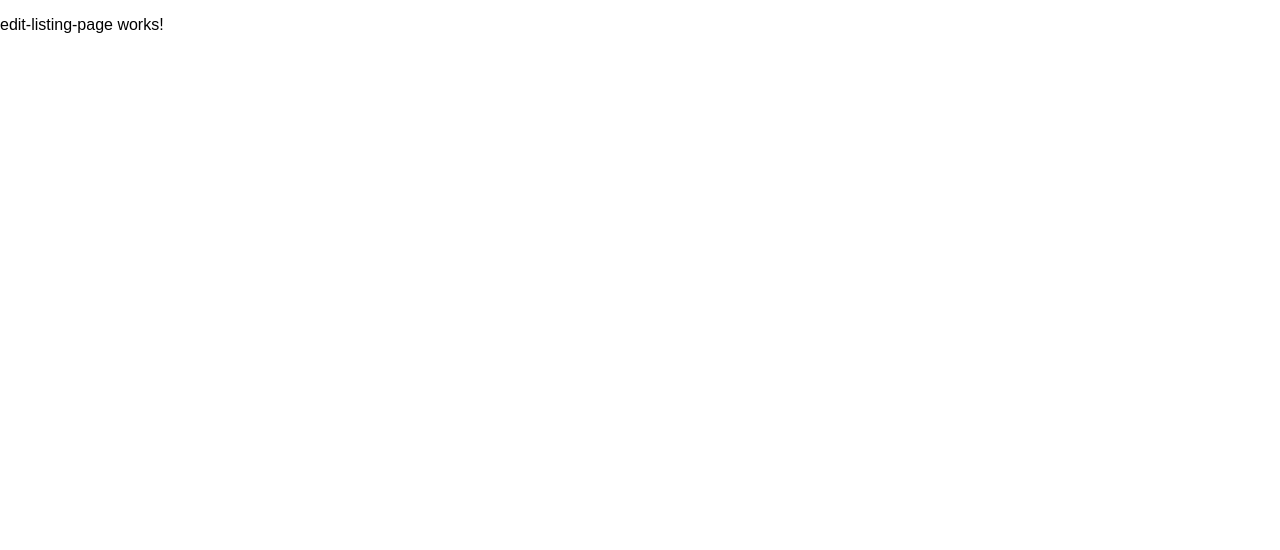
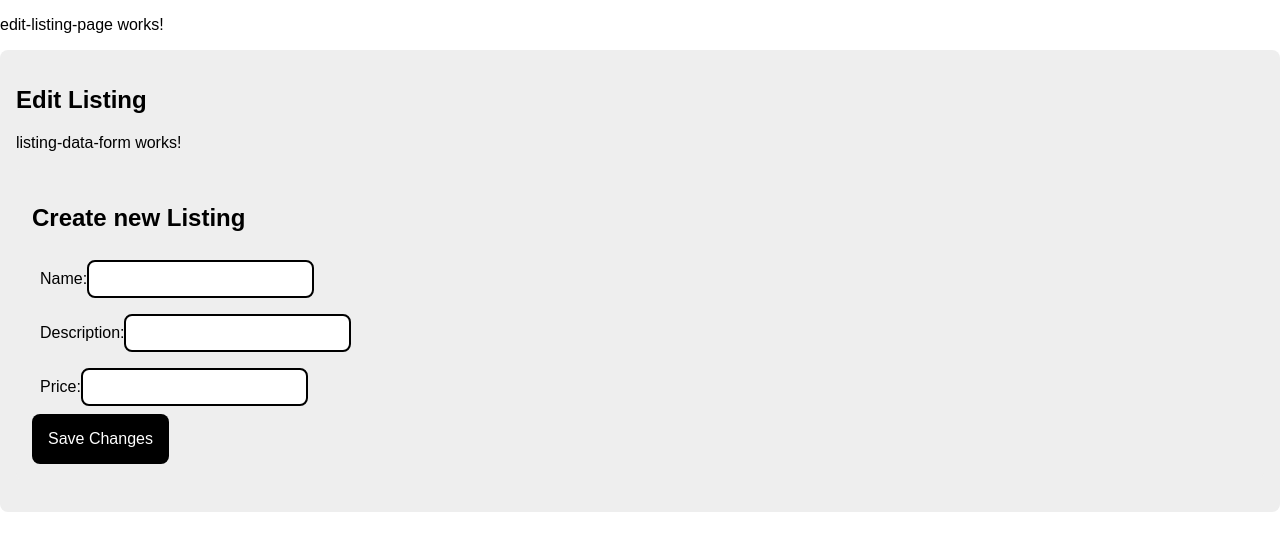
Before and after one commit to anuragpranav/sell-and-buy, an Angular app: page /edit-listing/123 in a window 1280 px wide. Shown: the top 550 px of the page. Built offline with nearby package versions, Linux system fonts and the light colour scheme.

Commit message:
Edit listing as input .

```diff
--- a/src/app/app.module.ts
+++ b/src/app/app.module.ts
@@ -10,6 +10,7 @@ import { EditListingPageComponent } from './edit-listing-page/edit-listing-page.
 import { ContactPageComponent } from './contact-page/contact-page.component';
 import { MyListingsComponent } from './my-listings/my-listings.component';
 import { FormsModule } from '@angular/forms';
+import { ListingDataFormComponent } from './listing-data-form/listing-data-form.component';
 
 @NgModule({
   declarations: [
@@ -20,6 +21,7 @@ import { FormsModule } from '@angular/forms';
     EditListingPageComponent,
     ContactPageComponent,
     MyListingsComponent,
+    ListingDataFormComponent,
   ],
   imports: [
     BrowserModule,
--- a/src/app/edit-listing-page/edit-listing-page.component.html
+++ b/src/app/edit-listing-page/edit-listing-page.component.html
@@ -1 +1,5 @@
 <p>edit-listing-page works!</p>
+<div class="content-box">
+    <h2>Edit Listing</h2>
+    <app-listing-data-form buttonText="Save Changes"></app-listing-data-form>
+</div>
--- a/src/app/edit-listing-page/edit-listing-page.component.ts
+++ b/src/app/edit-listing-page/edit-listing-page.component.ts
@@ -1,10 +1,19 @@
-import { Component } from '@angular/core';
+import { Component, OnInit } from '@angular/core';
+import { Router } from '@angular/router';
 
 @Component({
   selector: 'app-edit-listing-page',
   templateUrl: './edit-listing-page.component.html',
   styleUrls: ['./edit-listing-page.component.css']
 })
-export class EditListingPageComponent {
+export class EditListingPageComponent implements OnInit{
+
+
+  constructor() {
+  }
+
+  ngOnInit(): void {
+
+  }
 
 }
--- /dev/null
+++ b/src/app/listing-data-form/listing-data-form.component.html
@@ -0,0 +1,19 @@
+<p>listing-data-form works!</p>
+<div class="content-box">
+    <h2>Create new Listing</h2>
+    <form (ngSubmit)="onSubmit()">
+        <div>
+            <label for="name">Name:</label>
+            <input id="name" name="name" type="text" [(ngModel)]="name"/>
+        </div>
+        <div>
+            <label for="description">Description:</label>
+            <input id="description" name="description" type="text" [(ngModel)]="description"/>
+        </div>
+        <div>
+            <label for="price">Price:</label>
+            <input id="price" name="price" type="text" [(ngModel)]="price"/>
+        </div>
+        <button type="submit">{{buttonText}}</button>
+    </form>
+</div>
--- /dev/null
+++ b/src/app/listing-data-form/listing-data-form.component.ts
@@ -0,0 +1,29 @@
+import { Component, Input, OnInit } from '@angular/core';
+import { Router } from '@angular/router';
+
+@Component({
+  selector: 'app-listing-data-form',
+  templateUrl: './listing-data-form.component.html',
+  styleUrls: ['./listing-data-form.component.css']
+})
+export class ListingDataFormComponent implements OnInit{
+@Input() buttonText: any;
+
+  name: string = '';
+  description: string='';
+  price: string='';
+
+  constructor(private router: Router) {
+
+  }
+
+
+  ngOnInit(): void {
+
+  }
+
+  onSubmit(): void {
+    alert('Creating a new listing...');
+    this.router.navigateByUrl('/my-listings');
+  }
+}
--- a/src/app/new-listing-page/new-listing-page.component.html
+++ b/src/app/new-listing-page/new-listing-page.component.html
@@ -1,19 +1,5 @@
 <p>new-listing-page works!</p>
 <div class="content-box">
-    <h2>Create new Listing</h2>
-    <form (ngSubmit)="onSubmit()">
-        <div>
-            <label for="name">Name:</label>
-            <input id="name" name="name" type="text" [(ngModel)]="name"/>
-        </div>
-        <div>
-            <label for="description">Description:</label>
-            <input id="description" name="description" type="text" [(ngModel)]="description"/>
-        </div>
-        <div>
-            <label for="price">Price:</label>
-            <input id="price" name="price" type="text" [(ngModel)]="price"/>
-        </div>
-        <button type="submit">Create Listing</button>
-    </form>
+    <h2>New Listing</h2>
+    <app-listing-data-form></app-listing-data-form>
 </div>
--- a/src/app/new-listing-page/new-listing-page.component.ts
+++ b/src/app/new-listing-page/new-listing-page.component.ts
@@ -1,30 +1,13 @@
-import { Component, OnInit } from '@angular/core';
-import { Router } from '@angular/router';
+import { Component } from '@angular/core';
+
 
 @Component({
   selector: 'app-new-listing-page',
   templateUrl: './new-listing-page.component.html',
   styleUrls: ['./new-listing-page.component.css']
 })
-export class NewListingPageComponent implements OnInit{
+export class NewListingPageComponent {
 
-  name: string = '';
-  description: string='';
-  price: string='';
-
-  constructor(private router: Router) {
-
-  }
-
-
-  ngOnInit(): void {
-
-  }
-
-  onSubmit(): void {
-    alert('Creating a new listing...');
-    this.router.navigateByUrl('/my-listings');
-  }
 
 
 }
```
Also changed, not shown: src/app/listing-data-form/listing-data-form.component.css (added), 1 other file (tests, documents, lock files or other folders).
